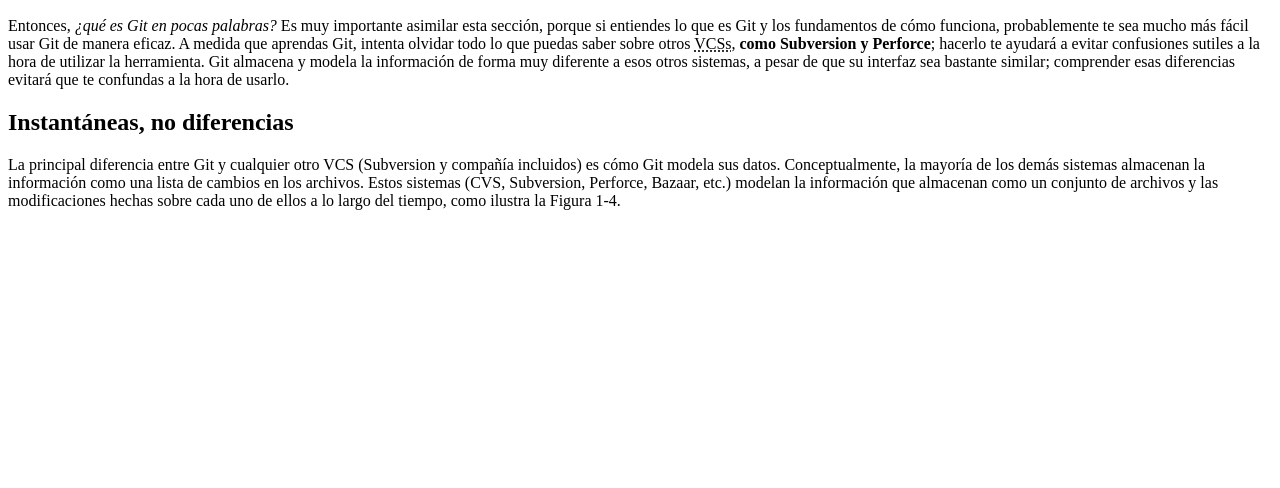
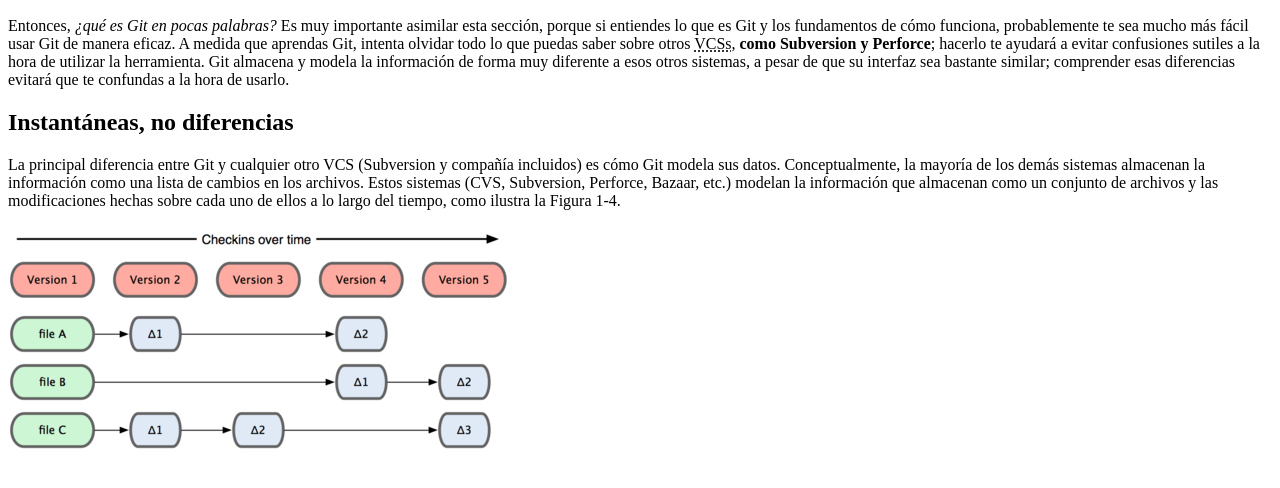
Before and after one commit to Naivebrick/proyecto2, a plain HTML site: page index.html in a window 1280 px wide. Shown: the part 96-584 px from the top of the page. Drawn offline with Linux system fonts and the light colour scheme.

Commit message:
Incorporando imagen

```diff
--- a/index.html
+++ b/index.html
@@ -9,4 +9,6 @@
 
 <h2>Instantáneas, no diferencias</h2>
 <p>La principal diferencia entre Git y cualquier otro VCS (Subversion y compañía incluidos) es cómo Git modela sus datos. Conceptualmente, la mayoría de los demás sistemas almacenan la información como una lista de cambios en los archivos. Estos sistemas (CVS, Subversion, Perforce, Bazaar, etc.) modelan la información que almacenan como un conjunto de archivos y las modificaciones hechas sobre cada uno de ellos a lo largo del tiempo, como ilustra la Figura 1-4.</p>
+<img src="imagenes/git.png"/>
 </body>
+</html>
```
Also changed, not shown: imagenes/git.png (added).
